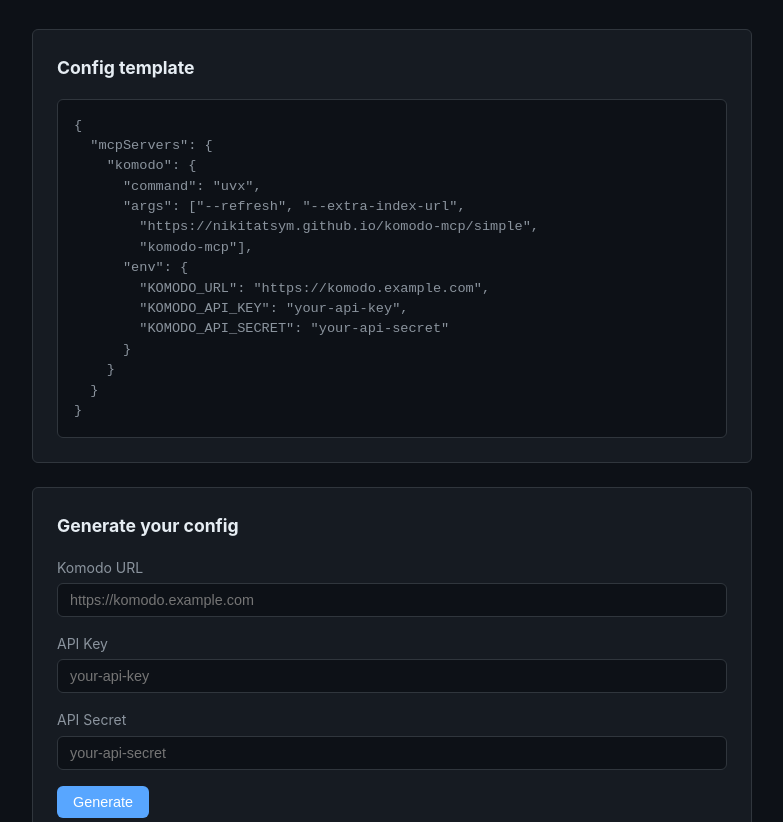
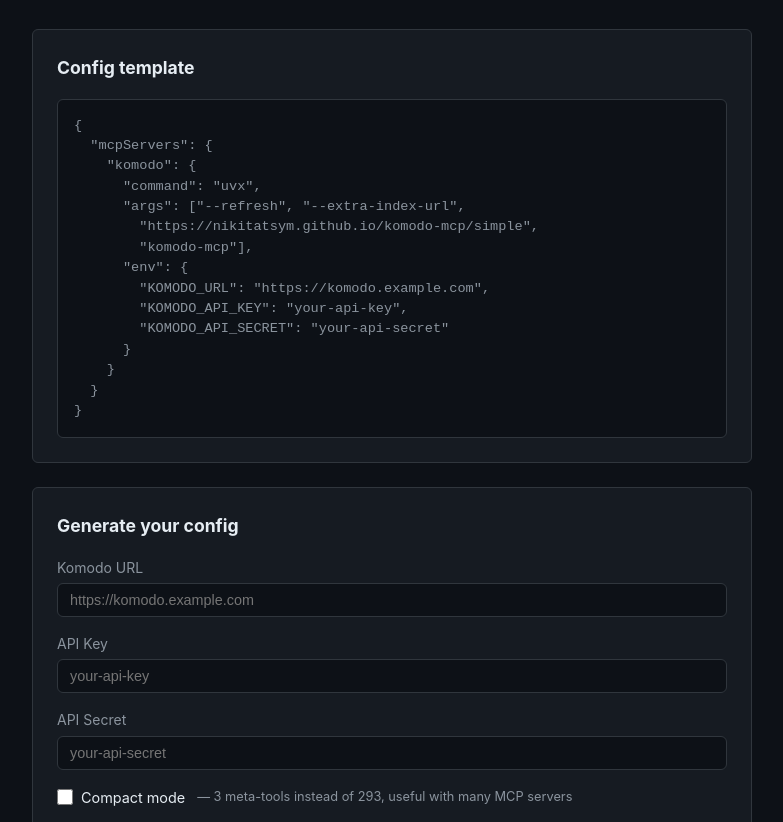
Before and after one commit to nikitatsym/komodo-mcp, a plain HTML site: page docs/index.html in a window 1280 px wide. Shown: the part 109-931 px from the top of the page, without its empty margins (248-1031 px from the left). Drawn offline with Linux system fonts and the light colour scheme.

Commit message:
Fix compact mode: use KOMODO_COMPACT env var instead of --compact flag
CLI flag conflicted with FastMCP's argv parsing. Now uses
KOMODO_COMPACT=true env var which works reliably with all MCP clients.

Also adds compact mode checkbox to the config generator page.

```diff
--- a/docs/index.html
+++ b/docs/index.html
@@ -47,6 +47,30 @@
     margin-bottom: 1rem;
   }
   input:focus { outline: none; border-color: var(--accent); }
+  .checkbox-row {
+    display: flex;
+    align-items: center;
+    gap: 0.5rem;
+    margin-bottom: 1rem;
+  }
+  .checkbox-row input[type="checkbox"] {
+    width: 1rem;
+    height: 1rem;
+    accent-color: var(--accent);
+    cursor: pointer;
+  }
+  .checkbox-row label {
+    display: inline;
+    margin-bottom: 0;
+    cursor: pointer;
+    color: var(--text);
+    font-size: 0.9rem;
+  }
+  .checkbox-row .hint {
+    color: var(--text-muted);
+    font-size: 0.8rem;
+    margin-left: 0.25rem;
+  }
   button {
     padding: 0.5rem 1rem;
     border: none;
@@ -110,6 +134,11 @@
     <input type="text" id="komodo-key" placeholder="your-api-key">
     <label for="komodo-secret">API Secret</label>
     <input type="password" id="komodo-secret" placeholder="your-api-secret">
+    <div class="checkbox-row">
+      <input type="checkbox" id="compact-mode">
+      <label for="compact-mode">Compact mode</label>
+      <span class="hint">— 3 meta-tools instead of 293, useful with many MCP servers</span>
+    </div>
     <button class="btn-primary" onclick="generate()">Generate</button>
     <button class="btn-copy" id="btn-copy" onclick="copyConfig()">Copy</button>
     <pre id="output"></pre>
@@ -151,6 +180,17 @@
   if (!key)    { alert('Please enter your API Key.');     return; }
   if (!secret) { alert('Please enter your API Secret.');  return; }
 
+  var compact = document.getElementById('compact-mode').checked;
+
+  var env = {
+    KOMODO_URL: url,
+    KOMODO_API_KEY: key,
+    KOMODO_API_SECRET: secret
+  };
+  if (compact) {
+    env.KOMODO_COMPACT = "true";
+  }
+
   var config = {
     mcpServers: {
       komodo: {
@@ -158,11 +198,7 @@
         args: ["--refresh", "--extra-index-url",
           "https://nikitatsym.github.io/komodo-mcp/simple",
           "komodo-mcp"],
-        env: {
-          KOMODO_URL: url,
-          KOMODO_API_KEY: key,
-          KOMODO_API_SECRET: secret
-        }
+        env: env
       }
     }
   };
```
Also changed, not shown: README.md, 1 other file.
